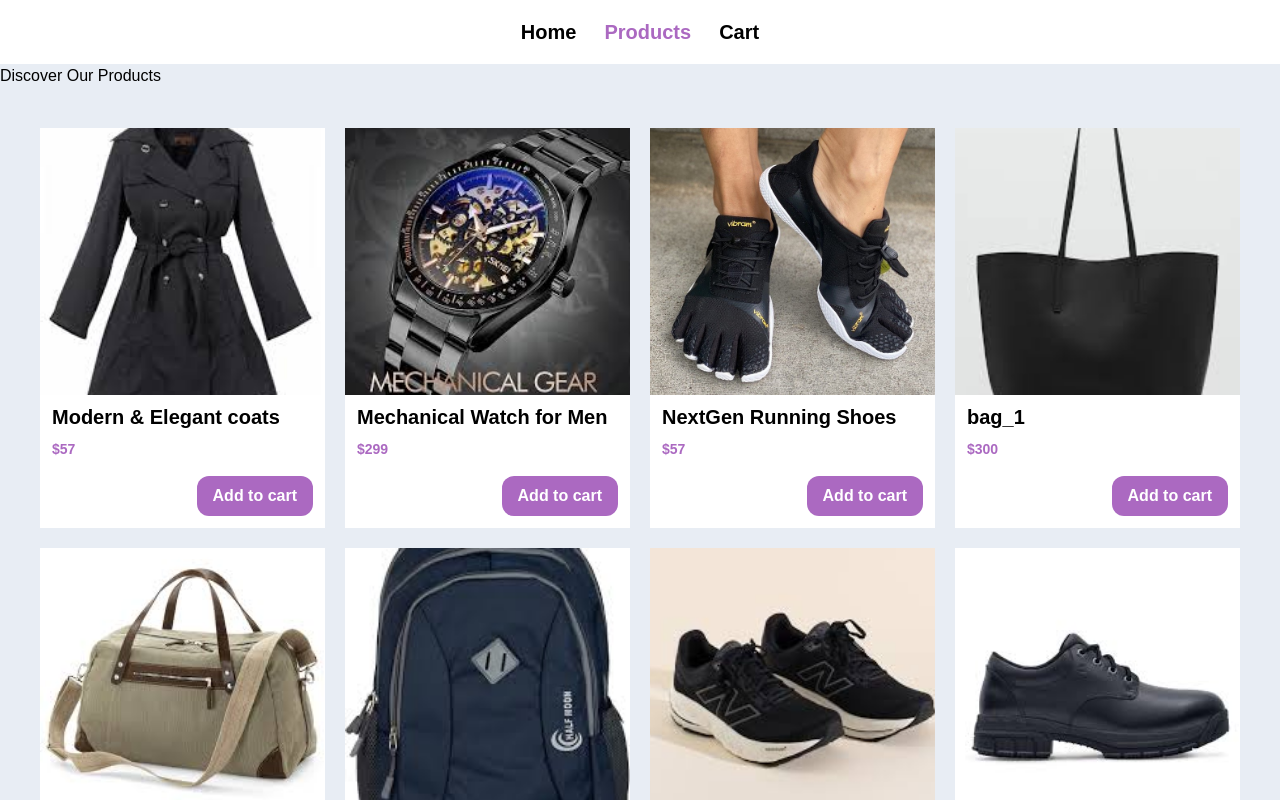
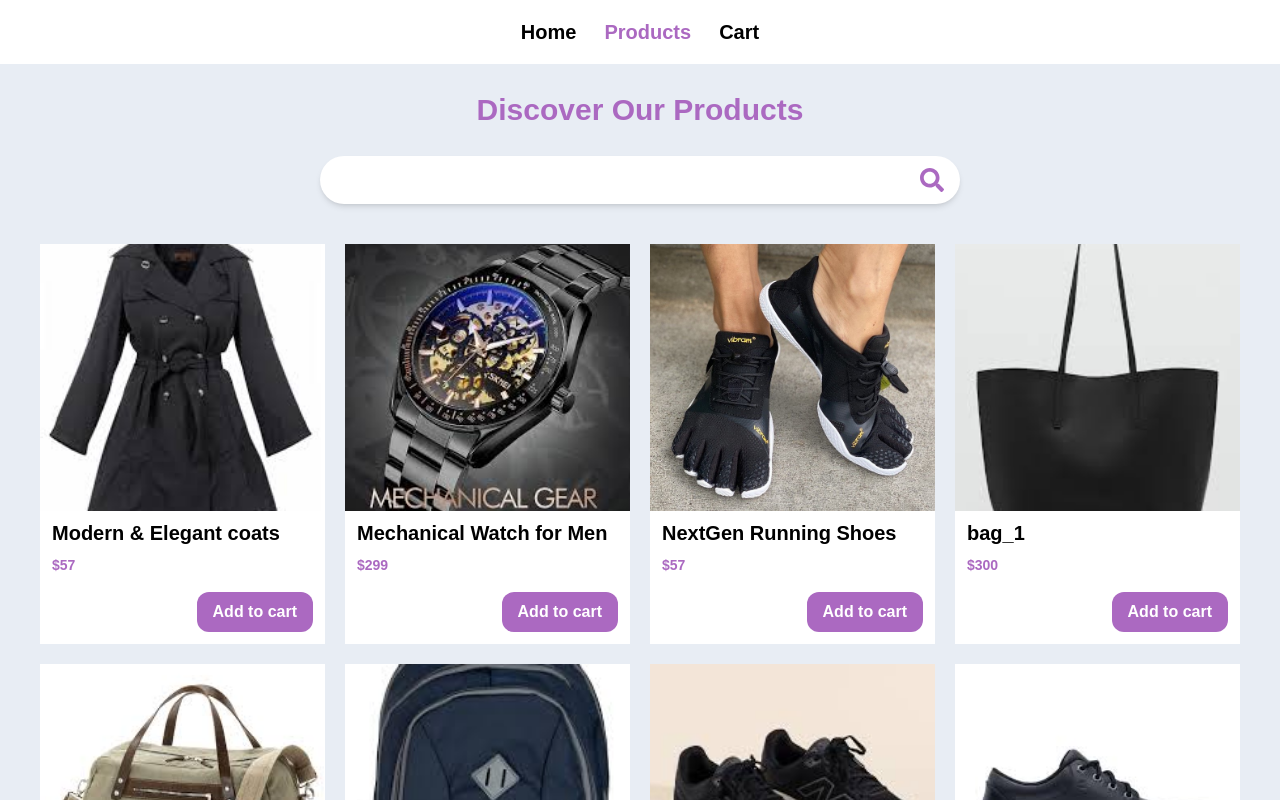
Before and after one commit to Aturinda-D/simple-ecommerce-app, a React (Vite) app: page /products in a window 1280 px wide. Shown: the top 800 px of the page. Built offline with nearby package versions, Linux system fonts and the light colour scheme.

Commit message:
Feat: Search Bar

```diff
--- a/src/components/Product.tsx
+++ b/src/components/Product.tsx
@@ -7,7 +7,7 @@ type productProps = {
 };
 const Product: React.FC<productProps> = ({ ...props }) => {
   return (
-    <div className="min-h-100 flex flex-col gap-2 bg-white">
+    <div className="min-h-100 max-w-80 flex flex-col gap-2 bg-white">
       <div
         style={{ backgroundImage: `url(${props.image})` }}
         className={`h-2/3 bg-cover bg-center bg-no-repeat`}
--- a/src/pages/Products.tsx
+++ b/src/pages/Products.tsx
@@ -1,12 +1,46 @@
+import React from "react";
 import Product from "../components/Product";
-import sampleProducts from "../temporary/products.dummy";
+import sampleProducts, { type productType } from "../temporary/products.dummy";
+import { FaSearch } from "react-icons/fa";
 
 const Products = () => {
+  const [searchValue, setSearchValue] = React.useState<string>("");
+  const [filteredProducts, setFilteredProducts] = React.useState<productType[]>(
+    []
+  );
+  const handleSearchChange = (e: React.ChangeEvent<HTMLInputElement>) => {
+    setSearchValue(e.target.value);
+    const searchResults = sampleProducts?.filter((product) =>
+      product?.title.toLowerCase().includes(e.target.value.toLocaleLowerCase())
+    );
+    setFilteredProducts(searchResults);
+  };
+
+  React.useEffect(() => {
+    setFilteredProducts(sampleProducts);
+  }, []);
   return (
     <>
-      <h1>Discover Our Products</h1>
+      <h1 className="my-7 text-center text-3xl text-[var(--accent-1)] font-black capitalize">
+        Discover Our Products
+      </h1>
+      <form
+        onSubmit={(e: React.FormEvent) => e.preventDefault()}
+        className="w-1/2 h-12 mx-auto relative"
+      >
+        <input
+          type="text"
+          value={searchValue}
+          onChange={handleSearchChange}
+          className="w-full h-full p-5 text-lg text-gray-700 font-semibold bg-white shadow-md focus:border-2 border-[var(--accent-1)] rounded-full focus:outline-0"
+        />
+        <FaSearch
+          size={24}
+          className="absolute top-1/2 -translate-y-1/2 right-4 text-[var(--accent-1)]"
+        />
+      </form>
       <section className="p-10 grid grid-cols-[repeat(auto-fit,minmax(230px,1fr))] gap-5">
-        {sampleProducts?.map((product, index) => (
+        {filteredProducts?.map((product, index) => (
           <Product
             title={product.title}
             image={product.image}
```
